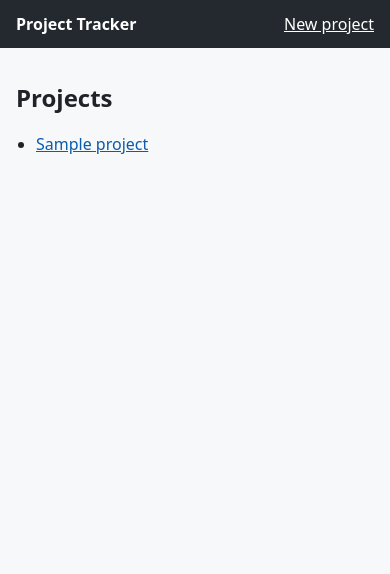
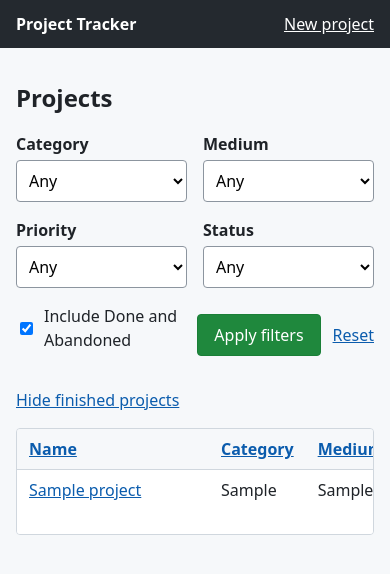
Before and after one commit to jmabes/project-tracker, a Flask app: page /?show_finished=1 in a window 390 px wide. Shown: the top 574 px of the page. Run offline with Flask 3, Linux system fonts and the light colour scheme; tables that the repository leaves empty hold one stand-in row (values such as "Sample post"); some libraries are stand-ins or nearby versions.

Commit message:
feat(ui): replace temporary index with filterable, sortable list
The tracker's main page now shows every column in a table, with GET
filters for category, medium, priority and status built from choices.py
and clickable column headings for sorting. All state is in the query
string, so views can be bookmarked and the back button works with no
JavaScript.

Done and Abandoned projects are hidden by default; a "Show finished
projects" link turns them on in one click while keeping the current
filters and sort. Empty results explain when finished projects are
hidden. The table sits in a horizontally scrolling wrapper so the page
itself never scrolls sideways on a phone.

Co-Authored-By: Claude Opus 5.5 <noreply@anthropic.com>
Claude-Session: https://claude.ai/code/session_01DG4zBEmaxbA4q27Ywx7yPS

```diff
--- a/project_tracker/projects.py
+++ b/project_tracker/projects.py
@@ -4,33 +4,71 @@ Views only collect input and render results; every write goes through
 ``project_tracker.services``.
 """
 
-from flask import Blueprint, flash, redirect, render_template, url_for
-from sqlalchemy import select
+from collections.abc import Callable
+from dataclasses import dataclass
+
+from flask import Blueprint, flash, redirect, render_template, request, url_for
 from werkzeug.wrappers import Response
 
 from project_tracker.extensions import db
 from project_tracker.forms import PROJECT_FIELDS, ProjectForm
 from project_tracker.models import Project
 from project_tracker.services import (
+    CHOICE_FIELDS,
+    SORT_COLUMNS,
+    ListOptions,
     ProjectValidationError,
+    count_projects,
     create_project,
+    default_direction,
     delete_project,
+    list_projects,
+    parse_list_options,
     update_project,
 )
 
 bp = Blueprint("projects", __name__)
 
+COLUMN_LABELS: dict[str, str] = {
+    "name": "Name",
+    "category": "Category",
+    "medium": "Medium",
+    "priority": "Priority",
+    "status": "Status",
+    "start_date": "Start date",
+    "estimated_completion_date": "Estimated completion",
+}
+
+
+@dataclass(frozen=True)
+class SortHeader:
+    """A column heading in the project list, linking to sort by that column."""
+
+    label: str
+    url: str
+    aria_sort: str | None  # "ascending"/"descending" on the current sort column
+
 
 @bp.get("/")
 def index() -> str:
-    """List every project's name, linking to its detail page.
+    """Show the project list, filtered and sorted by the query string."""
+    options = parse_list_options(request.args)
+    projects = list_projects(options)
 
-    Temporary: Milestone 3 replaces this with the sortable, filterable list.
-    """
-    projects = sorted(
-        db.session.scalars(select(Project)), key=lambda p: p.name.casefold()
+    def list_url(**changes: object) -> str:
+        """Return the URL of this list with some options changed."""
+        return url_for(".index", **options.replace(**changes).query_args())
+
+    return render_template(
+        "projects/index.html",
+        projects=projects,
+        options=options,
+        choice_fields=CHOICE_FIELDS,
+        headers=[_sort_header(options, column, list_url) for column in SORT_COLUMNS],
+        list_url=list_url,
+        # Only needed to tell "no projects yet" apart from "nothing matches".
+        total=count_projects() if not projects else None,
     )
-    return render_template("projects/index.html", projects=projects)
 
 
 @bp.get("/projects/<int:project_id>")
@@ -99,6 +137,23 @@ def delete(project_id: int) -> Response:
     return redirect(url_for(".index"))
 
 
+def _sort_header(
+    options: ListOptions, column: str, list_url: Callable[..., str]
+) -> SortHeader:
+    """Build a column heading; clicking the current sort column flips direction."""
+    if column == options.sort:
+        direction = "asc" if options.direction == "desc" else "desc"
+        aria_sort = "ascending" if options.direction == "asc" else "descending"
+    else:
+        direction = default_direction(column)
+        aria_sort = None
+    return SortHeader(
+        label=COLUMN_LABELS[column],
+        url=list_url(sort=column, direction=direction),
+        aria_sort=aria_sort,
+    )
+
+
 def _render_create_form(form: ProjectForm) -> str:
     """Render the form used to create a project."""
     return _render_form(
--- a/project_tracker/static/style.css
+++ b/project_tracker/static/style.css
@@ -69,15 +69,86 @@ h1 {
   background: #fbeaea;
 }
 
-/* Project list and detail */
-.project-list {
-  padding-left: 1.25rem;
+main.wide {
+  max-width: 72rem;
 }
 
-.project-list li {
-  margin-bottom: 0.25rem;
+/* Project list: filters */
+.filters {
+  display: flex;
+  flex-wrap: wrap;
+  align-items: flex-end;
+  gap: 0 1rem;
+  margin-bottom: 1rem;
+}
+
+.filters .field {
+  flex: 1 1 9rem;
+}
+
+.filters .checkbox label {
+  display: flex;
+  align-items: center;
+  gap: 0.5rem;
+  font-weight: normal;
+}
+
+.filters .checkbox input {
+  width: auto;
+}
+
+.filter-actions {
+  display: flex;
+  align-items: center;
+  gap: 0.75rem;
+  margin-bottom: 1rem;
+}
+
+.finished-toggle,
+.empty-state {
+  margin: 0 0 1rem;
+}
+
+/* Project list: table. The wrapper scrolls sideways on narrow screens. */
+.table-wrap {
+  overflow-x: auto;
+  border: 1px solid #d0d7de;
+  border-radius: 4px;
+  background: #fff;
+}
+
+.project-table {
+  width: 100%;
+  border-collapse: collapse;
+}
+
+.project-table th,
+.project-table td {
+  padding: 0.5rem 0.75rem;
+  border-bottom: 1px solid #d0d7de;
+  text-align: left;
+  vertical-align: top;
+}
+
+.project-table th {
+  white-space: nowrap;
+  background: #f6f8fa;
+}
+
+.project-table tbody tr:last-child td {
+  border-bottom: none;
+}
+
+.project-table .name {
+  min-width: 12rem;
   overflow-wrap: anywhere;
 }
+
+.project-table .date {
+  white-space: nowrap;
+}
+
+/* Project detail */
 
 .fields {
   display: grid;
--- a/project_tracker/templates/base.html
+++ b/project_tracker/templates/base.html
@@ -13,7 +13,7 @@
       <a href="{{ url_for('projects.new') }}">New project</a>
     </nav>
   </header>
-  <main>
+  <main class="{% block main_class %}{% endblock %}">
     {% with messages = get_flashed_messages(with_categories=true) %}
       {% if messages %}
         <ul class="flashes">
--- a/project_tracker/templates/projects/index.html
+++ b/project_tracker/templates/projects/index.html
@@ -2,15 +2,97 @@
 
 {% block title %}Projects{% endblock %}
 
+{% block main_class %}wide{% endblock %}
+
 {% block content %}
   <h1>Projects</h1>
+
+  {# GET form: filters live in the query string, so views can be bookmarked. #}
+  <form class="filters" method="get" action="{{ url_for('projects.index') }}">
+    {% for field, allowed in choice_fields.items() %}
+      <div class="field">
+        <label for="filter-{{ field }}">{{ field|capitalize }}</label>
+        <select id="filter-{{ field }}" name="{{ field }}">
+          <option value="">Any</option>
+          {% for value in allowed %}
+            <option value="{{ value }}"{% if options|attr(field) == value %} selected{% endif %}>{{ value }}</option>
+          {% endfor %}
+        </select>
+      </div>
+    {% endfor %}
+    <div class="field checkbox">
+      <label>
+        <input type="checkbox" name="show_finished" value="1"{% if options.show_finished %} checked{% endif %}>
+        Include Done and Abandoned
+      </label>
+    </div>
+    {% set args = options.query_args() %}
+    {% if "sort" in args %}
+      <input type="hidden" name="sort" value="{{ args.sort }}">
+      <input type="hidden" name="dir" value="{{ args.dir }}">
+    {% endif %}
+    <div class="filter-actions">
+      <button type="submit">Apply filters</button>
+      <a href="{{ url_for('projects.index') }}">Reset</a>
+    </div>
+  </form>
+
   {% if projects %}
-    <ul class="project-list">
-      {% for project in projects %}
-        <li><a href="{{ url_for('projects.detail', project_id=project.id) }}">{{ project.name }}</a></li>
-      {% endfor %}
-    </ul>
+    {% if options.hides_finished %}
+      <p class="finished-toggle">
+        Done and Abandoned projects are hidden.
+        <a href="{{ list_url(show_finished=True) }}">Show finished projects</a>
+      </p>
+    {% elif options.show_finished %}
+      <p class="finished-toggle">
+        <a href="{{ list_url(show_finished=False) }}">Hide finished projects</a>
+      </p>
+    {% endif %}
+
+    <div class="table-wrap">
+      <table class="project-table">
+        <thead>
+          <tr>
+            {% for header in headers %}
+              <th scope="col"{% if header.aria_sort %} aria-sort="{{ header.aria_sort }}"{% endif %}>
+                <a href="{{ header.url }}">{{ header.label }}
+                  {%- if header.aria_sort == "ascending" %} <span aria-hidden="true">▲</span>
+                  {%- elif header.aria_sort == "descending" %} <span aria-hidden="true">▼</span>
+                  {%- endif %}</a>
+              </th>
+            {% endfor %}
+          </tr>
+        </thead>
+        <tbody>
+          {% for project in projects %}
+            <tr>
+              <td class="name"><a href="{{ url_for('projects.detail', project_id=project.id) }}">{{ project.name }}</a></td>
+              <td>{{ project.category }}</td>
+              <td>{{ project.medium }}</td>
+              <td>{{ project.priority }}</td>
+              <td>{{ project.status }}</td>
+              <td class="date">{{ project.start_date or "—" }}</td>
+              <td class="date">{{ project.estimated_completion_date or "—" }}</td>
+            </tr>
+          {% endfor %}
+        </tbody>
+      </table>
+    </div>
+  {% elif total == 0 %}
+    <div class="empty-state">
+      <p>No projects yet.</p>
+      <p><a href="{{ url_for('projects.new') }}">Add your first project</a></p>
+    </div>
   {% else %}
-    <p>No projects yet.</p>
+    <div class="empty-state">
+      <p>No projects match these filters.</p>
+      {% if options.hides_finished %}
+        <p>
+          Done and Abandoned projects are hidden, so some may match.
+          <a href="{{ list_url(show_finished=True) }}">Show finished projects</a>
+        </p>
+      {% endif %}
+      <p><a href="{{ url_for('projects.index') }}">Clear all filters</a></p>
+    </div>
   {% endif %}
 {% endblock %}
```
Also changed, not shown: tests/test_list_view.py (added, +370 -0 lines), tests/test_views.py (+3 -8 lines).
